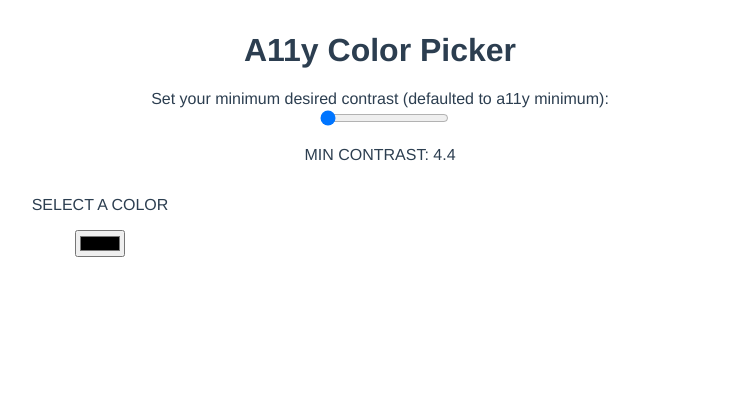
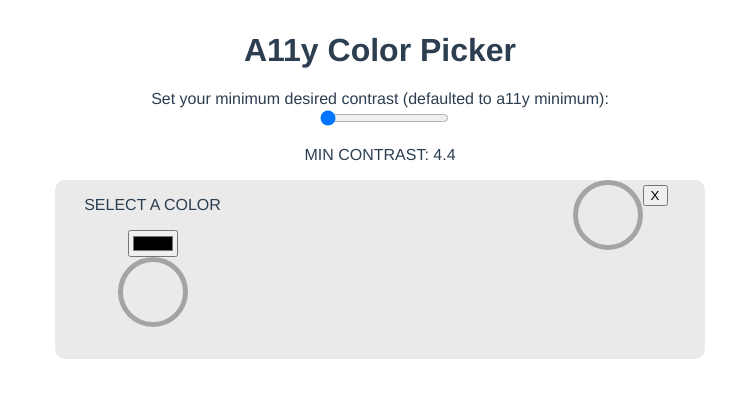
Before and after one commit to drinkingtheink/a11y-color-picker, a Vue app: page / in a window 1280 px wide. Shown: the top 398 px of the page, without its empty margins (260-996 px from the left). Built offline with nearby package versions, Linux system fonts and the light colour scheme.

Commit message:
config section

```diff
--- a/src/components/AppStage.vue
+++ b/src/components/AppStage.vue
@@ -18,8 +18,10 @@
       <p v-if="primary && secondary">CONTRAST: <span class="contrast-value">{{ contrast }}</span></p>
 
       <section class="color-select secondary-select">
-        <p v-if="secondary">SECONDARY: {{ secondary }} <button class="smol" @click="secondary = null">X</button></p>
-        <p class="swatch" :style="`background-color: ${secondary}`" />
+        <p v-if="secondary">SECONDARY: {{ secondary }}</p>
+        <div class="swatch" :style="`background-color: ${secondary}`">
+          <button class="smol" @click="secondary = null">X</button>
+        </div>
       </section>
 
     </div>
@@ -82,6 +84,10 @@ export default {
 </script>
 
 <style>
+:root {
+  --borRad: 10px;
+}
+
 h3 {
   margin: 40px 0 0;
 }
@@ -100,8 +106,11 @@ a {
 .color-config {
   display: flex;
   justify-content: space-between;
-  width: 800px;
+  width: 650px;
   margin: 0 auto;
+  background: #eaeaea;
+  padding-bottom: 2rem;
+  border-radius: var(--borRad);
 }
 
 .color-config section {
@@ -109,11 +118,19 @@ a {
 }
 
 .color-select .swatch {
-  --swatchDim: 50px;
+  --swatchDim: 60px;
 
   height: var(--swatchDim);
   width: var(--swatchDim);
   margin: 0 auto;
+  border: 5px solid rgba(0,0,0, 0.3);
+  border-radius: 50%;
+  position: relative;
+}
+
+.swatch button {
+  position: absolute;
+  top: 0; right: -30px;
 }
 
 .primary-select .swatch:hover {
```
